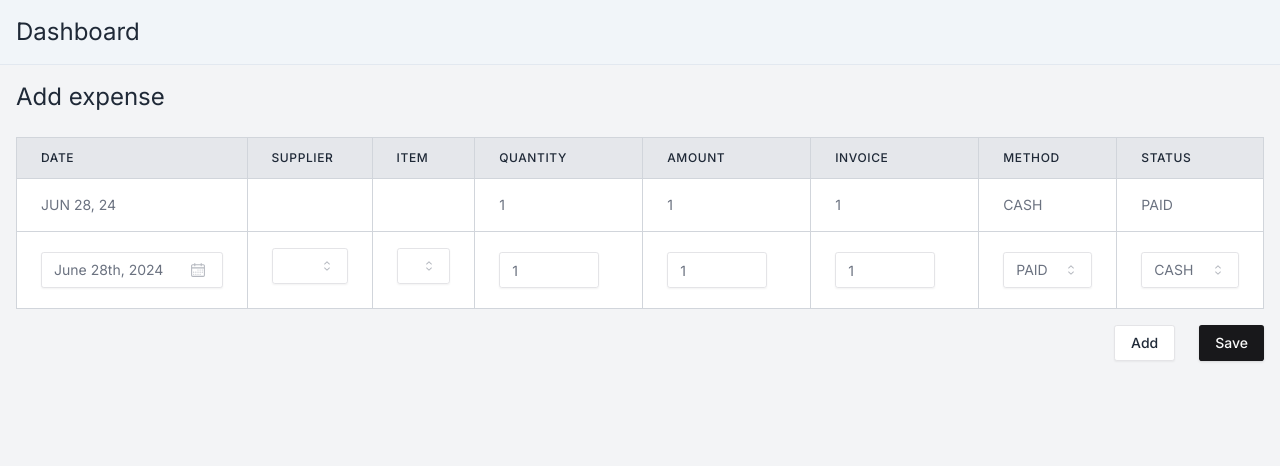
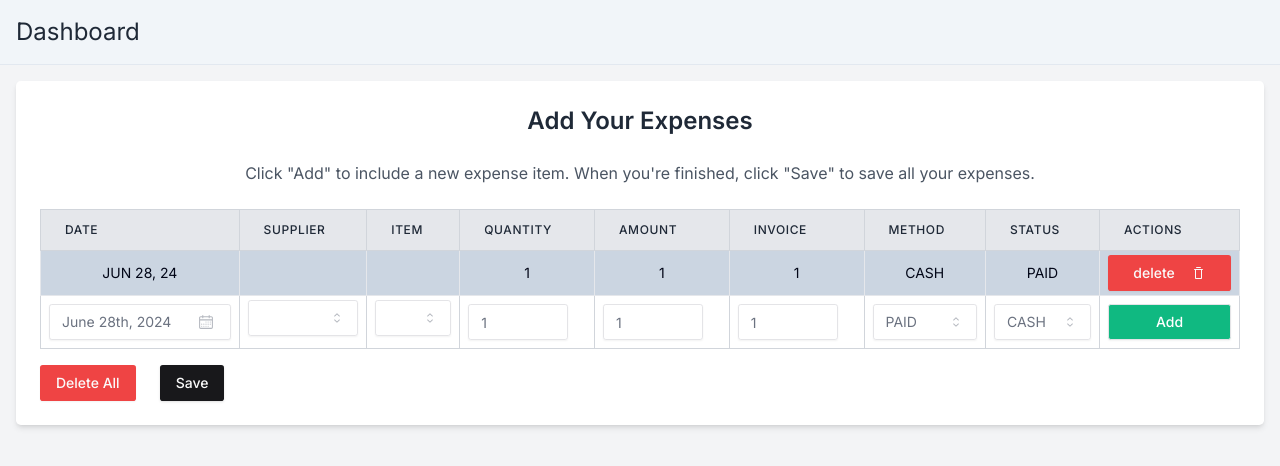
Before and after one commit to bagaichadharanadm/bagaicha-dharan, a Next.js app: page /dashboard/expense-tracking/create in a window 1280 px wide. Both pictures are taken after a click on the button "Add". Shown: the top 466 px of the page. Built offline with nearby package versions, Linux system fonts and the light colour scheme.

Commit message:
style create expense form

```diff
--- a/app/(protected)/dashboard/expense-tracking/create/page.tsx
+++ b/app/(protected)/dashboard/expense-tracking/create/page.tsx
@@ -3,7 +3,6 @@ import { CreateExpenseForm } from '@/components/dashboard/expense-tracking/creat
 export default function ExpenseTrackingPage() {
   return (
     <div className="space-y-6">
-      <h1 className="text-2xl">Add expense</h1>
       <CreateExpenseForm />
     </div>
   );
--- a/components/dashboard/expense-tracking/create-expense-form.tsx
+++ b/components/dashboard/expense-tracking/create-expense-form.tsx
@@ -13,7 +13,7 @@ import { cn } from '@/lib/utils';
 import { CreateExpenseSchema, CreateExpensesSchema } from '@/schemas';
 import { zodResolver } from '@hookform/resolvers/zod';
 import { PaymentStatus as PaymentStatusEnum, PaymentType as PaymentTypeEnum } from '@prisma/client';
-import { CalendarIcon } from '@radix-ui/react-icons';
+import { CalendarIcon, TrashIcon } from '@radix-ui/react-icons';
 import { format } from 'date-fns';
 import { useTransition } from 'react';
 import { SubmitHandler, useFieldArray, useForm } from 'react-hook-form';
@@ -70,7 +70,7 @@ export function CreateExpenseForm() {
 
   const FormTableCell = ({ children }: { children: React.ReactNode }) => {
     return (
-      <TableCell className="px-6 py-4 whitespace-nowrap text-sm text-gray-500 border border-gray-300">
+      <TableCell className="px-2 py-1 whitespace-nowrap text-sm text-gray-500 border border-gray-300">
         {children}
       </TableCell>
     );
@@ -84,7 +84,7 @@ export function CreateExpenseForm() {
             <Table className="min-w-full bg-white border border-gray-300">
               <TableHeader>
                 <TableRow className="bg-gray-200">
-                  {['Date', 'Supplier', 'Item', 'Quantity', 'Amount', 'Invoice', 'Method', 'Status'].map(
+                  {['Date', 'Supplier', 'Item', 'Quantity', 'Amount', 'Invoice', 'Method', 'Status', 'Actions'].map(
                     (header, index) => {
                       return (
                         <TableHead
@@ -99,20 +99,45 @@ export function CreateExpenseForm() {
                 </TableRow>
               </TableHeader>
               <TableBody>
-                {form.watch('records').map((row, index) => {
-                  return (
-                    <TableRow key={index}>
-                      <FormTableCell>{formatDate(row.tranDate)}</FormTableCell>
-                      <FormTableCell>{row.supplierId}</FormTableCell>
-                      <FormTableCell>{row.itemId}</FormTableCell>
-                      <FormTableCell>{row.quantity}</FormTableCell>
-                      <FormTableCell>{row.amount}</FormTableCell>
-                      <FormTableCell>{row.invoice}</FormTableCell>
-                      <FormTableCell>{row.paymentType}</FormTableCell>
-                      <FormTableCell>{row.paymentStatus}</FormTableCell>
-                    </TableRow>
-                  );
-                })}
+                {form.watch('records').map((row, index) => (
+                  <TableRow key={index} className={index % 2 === 0 ? 'bg-slate-300' : 'bg-slate-400'}>
+                    {[
+                      { content: formatDate(row.tranDate) },
+                      { content: row.supplierId },
+                      { content: row.itemId },
+                      { content: row.quantity },
+                      { content: row.amount },
+                      { content: row.invoice },
+                      { content: row.paymentType },
+                      { content: row.paymentStatus },
+                      {
+                        content: (
+                          <Button
+                            variant={'destructive'}
+                            className="flex gap-4 justify-center items-center w-full"
+                            onClick={() => {
+                              startTransition(() => {
+                                formArray.remove(index);
+                              });
+                            }}
+                          >
+                            <span>delete</span>
+                            <TrashIcon />
+                          </Button>
+                        ),
+                      },
+                    ].map((cell, i) => (
+                      <TableCell
+                        key={i}
+                        className={`px-2 py-1 whitespace-nowrap text-sm text-slate-950 text-center border border-gray-200 ${
+                          i === 8 ? '' : 'text-center'
+                        }`}
+                      >
+                        {cell.content}
+                      </TableCell>
+                    ))}
+                  </TableRow>
+                ))}
                 <TableRow>
                   <FormTableCell>
                     <FormField
@@ -199,7 +224,7 @@ export function CreateExpenseForm() {
                           <Select onValueChange={field.onChange} defaultValue={String(field.value)}>
                             <FormControl>
                               <SelectTrigger>
-                                <SelectValue className="w-full">
+                                <SelectValue>
                                   {[
                                     { id: 'id-1', name: 'Name 1' },
                                     { id: 'id-2', name: 'Name 2' },
@@ -343,21 +368,36 @@ export function CreateExpenseForm() {
                       )}
                     />
                   </FormTableCell>
+                  <FormTableCell>
+                    <Button
+                      type="button"
+                      variant={'outline'}
+                      className="w-full bg-emerald-500 text-white"
+                      onClick={() => {
+                        append();
+                      }}
+                    >
+                      Add
+                    </Button>
+                  </FormTableCell>
                 </TableRow>
               </TableBody>
               <TableFooter></TableFooter>
             </Table>
-            <div className="flex gap-6  justify-end w-full">
+            <div className="flex gap-6  justify-start w-full">
               <Button
                 type="button"
-                variant={'outline'}
+                variant={'destructive'}
+                disabled={form.watch('records').length === 0 || isPending}
                 onClick={() => {
-                  append();
+                  startTransition(() => {
+                    formArray.remove();
+                  });
                 }}
               >
-                Add
+                Delete All
               </Button>
-              <Button type="submit" disabled={form.watch('records').length === 0 || isPending}>
+              <Button type="submit" variant={'default'} disabled={form.watch('records').length === 0 || isPending}>
                 Save
               </Button>
             </div>
@@ -374,8 +414,15 @@ export function CreateExpenseForm() {
   };
 
   return (
-    <div className="space-y-8">
-      <ExpenseLogForm />
+    <div className="space-y-6 p-6 bg-white rounded-lg shadow-md">
+      <h1 className="text-2xl font-semibold text-center text-gray-800">Add Your Expenses</h1>
+      <p className="text-gray-600 text-center">
+        Click &quot;Add&quot; to include a new expense item. When you&apos;re finished, click &quot;Save&quot; to save
+        all your expenses.
+      </p>
+      <div className="mt-4">
+        <ExpenseLogForm />
+      </div>
     </div>
   );
 }
```
